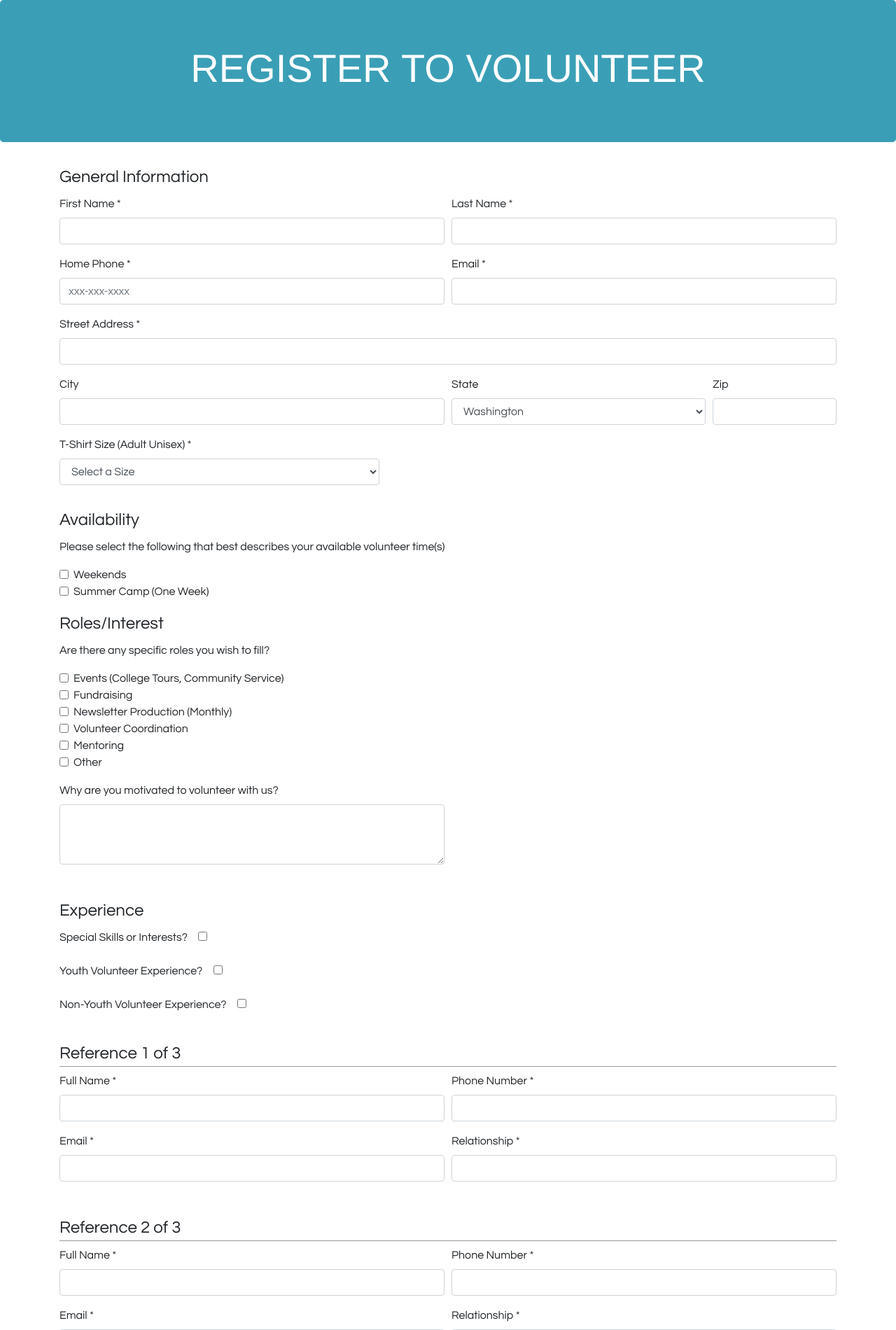
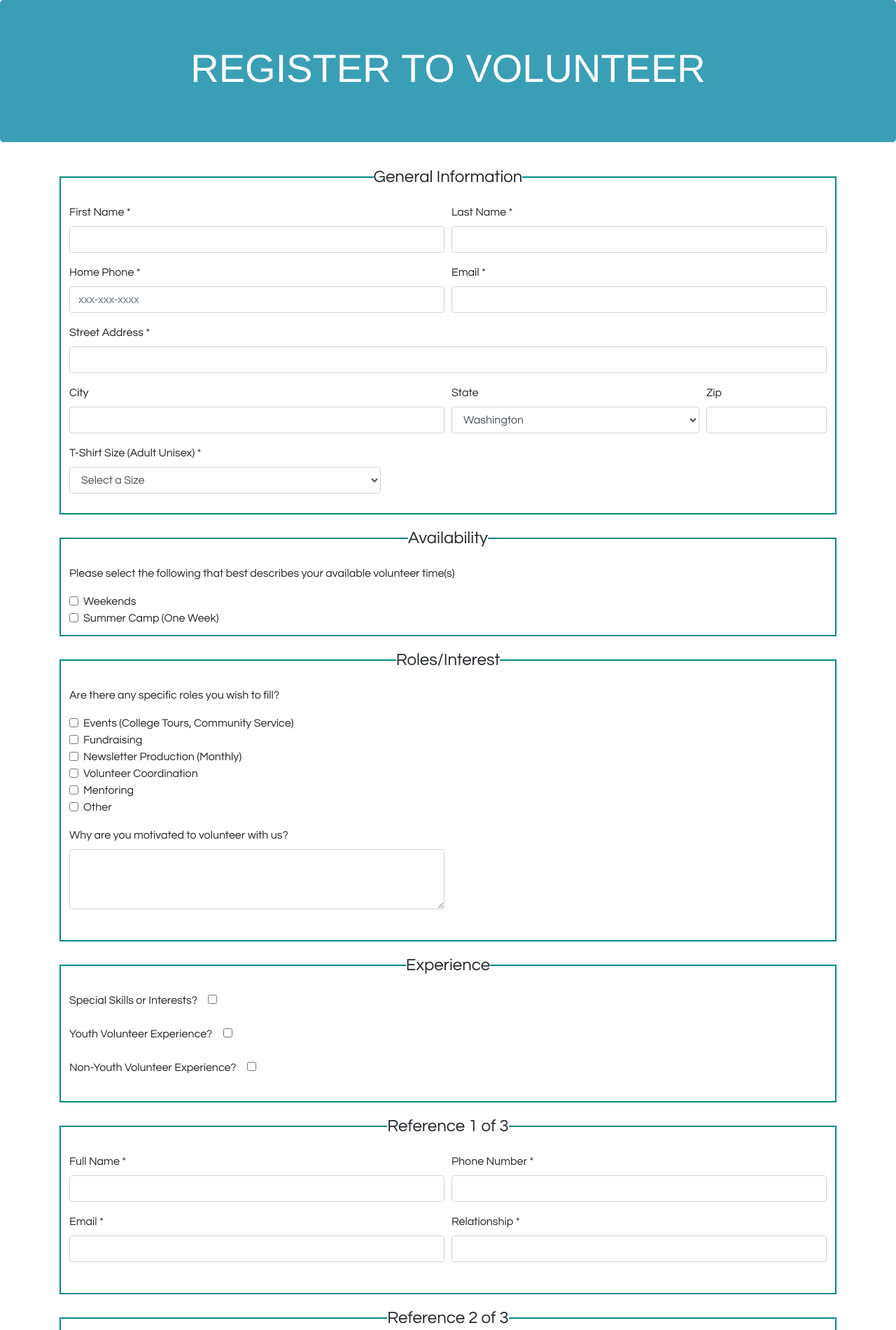
Before and after one commit to pgarton/iDayDream, a PHP site: page /form.html in a window 1280 px wide. Shown: the top 1900 px of the page at 70% size. Run offline with PHP 8.4, Linux system fonts and the light colour scheme.

```diff
--- a/form.html
+++ b/form.html
@@ -332,7 +332,7 @@ Sunday:</textarea> <!--the weird spacing is needed to show these accurately with
 
       <!--Reference 1-->
       <fieldset class = "form-group">
-        <legend class= "underline">Reference 1 of 3</legend>
+        <legend>Reference 1 of 3</legend>
         <!--        name-->
         <div class="form-row">
           <div class="form-group col-md-6">
@@ -363,7 +363,7 @@ Sunday:</textarea> <!--the weird spacing is needed to show these accurately with
 
     <!--Reference 2-->
     <fieldset class = "form-group">
-      <legend class = "underline">Reference 2 of 3</legend>
+      <legend>Reference 2 of 3</legend>
         <!--        name-->
         <div class="form-row">
         <div class="form-group col-md-6">
@@ -394,7 +394,7 @@ Sunday:</textarea> <!--the weird spacing is needed to show these accurately with
     <!--Reference 3-->
 
       <fieldset class = "form-group">
-        <legend class="underline">Reference 3 of 3</legend>
+        <legend>Reference 3 of 3</legend>
         <!--        name-->
         <div class="form-row">
           <div class="form-group col-md-6">
@@ -488,11 +488,10 @@ Sunday:</textarea> <!--the weird spacing is needed to show these accurately with
           <!--        not sure if you want the yes/no before or after text??-->
         </div>
       </fieldset>
-    <div class = "pb-4">
-      <button id="submit" type="submit" class="btn btn-primary">
-       Submit
-      </button>
-    </div>
+    <button id="submit" type="submit" class="btn btn-primary">
+      Submit
+    </button>
+
 
   </form>
 
--- a/js/validate.js
+++ b/js/validate.js
@@ -181,7 +181,7 @@ function validatePhone(id){
     $numVal = $numVal.replace(/\(/g, "");
     $numVal = $numVal.replace(/\)/g,"");
     $numVal = $numVal.replace(/_/g, "");
-    console.log($numVal); // for debugging
+    //console.log($numVal); // for debugging
     if($numVal.length != 10){
         $num.addClass("invalid");
         isValid = false;
--- a/styles/form.css
+++ b/styles/form.css
@@ -18,11 +18,23 @@ h1 {
     text-transform: uppercase;
 }
 
+fieldset {
+    padding: 12px;
+    border: 2px solid darkcyan;
+    border-radius: 0px;
+}
+legend {
+    text-align: center;
+    width: auto;
+
+}
+
 #submit {
     background-color: black;
     border-color: black;
     border-radius: 0;
     text-transform: uppercase;
+    vertical-align: center;
 }
 
 #submit_welcome {
```
